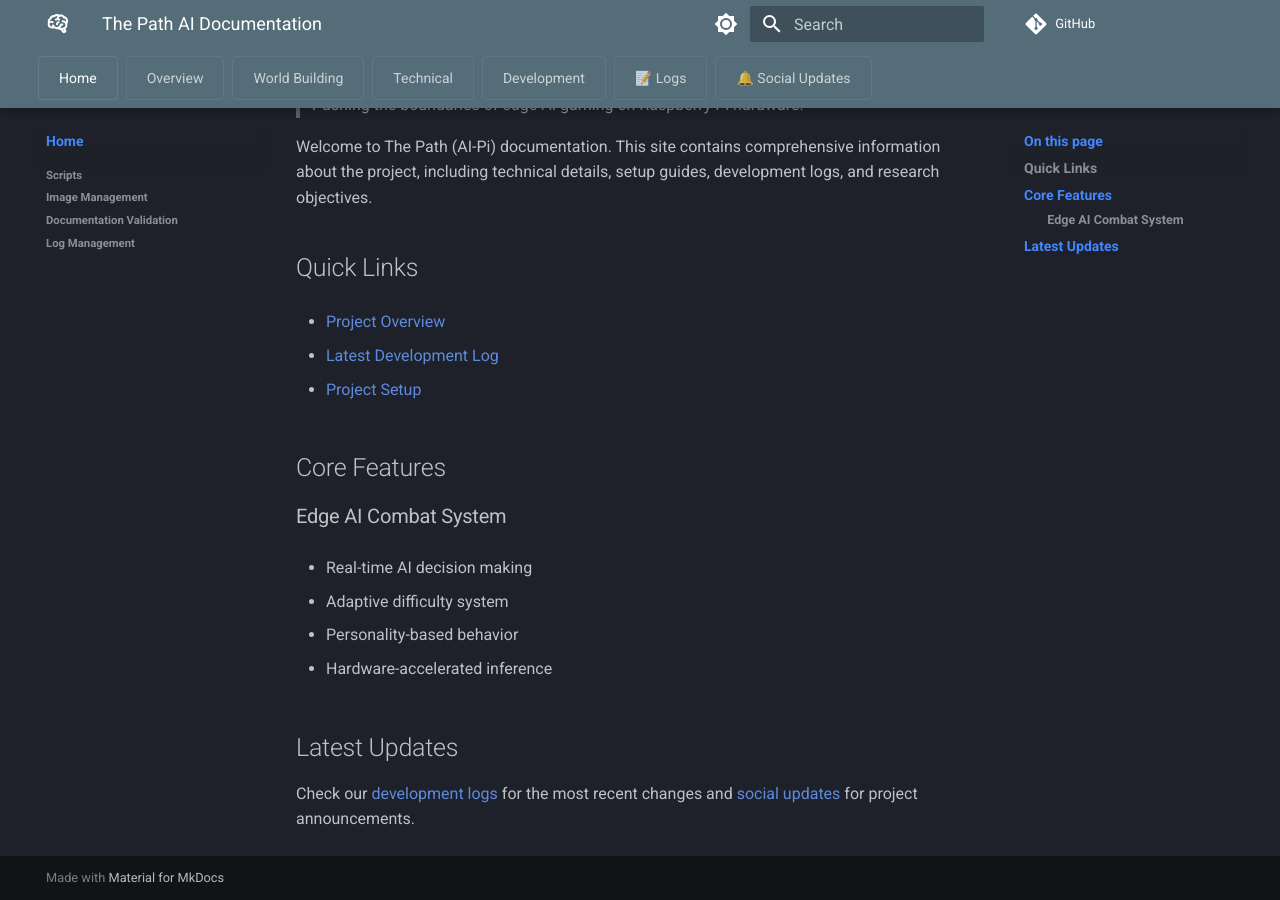
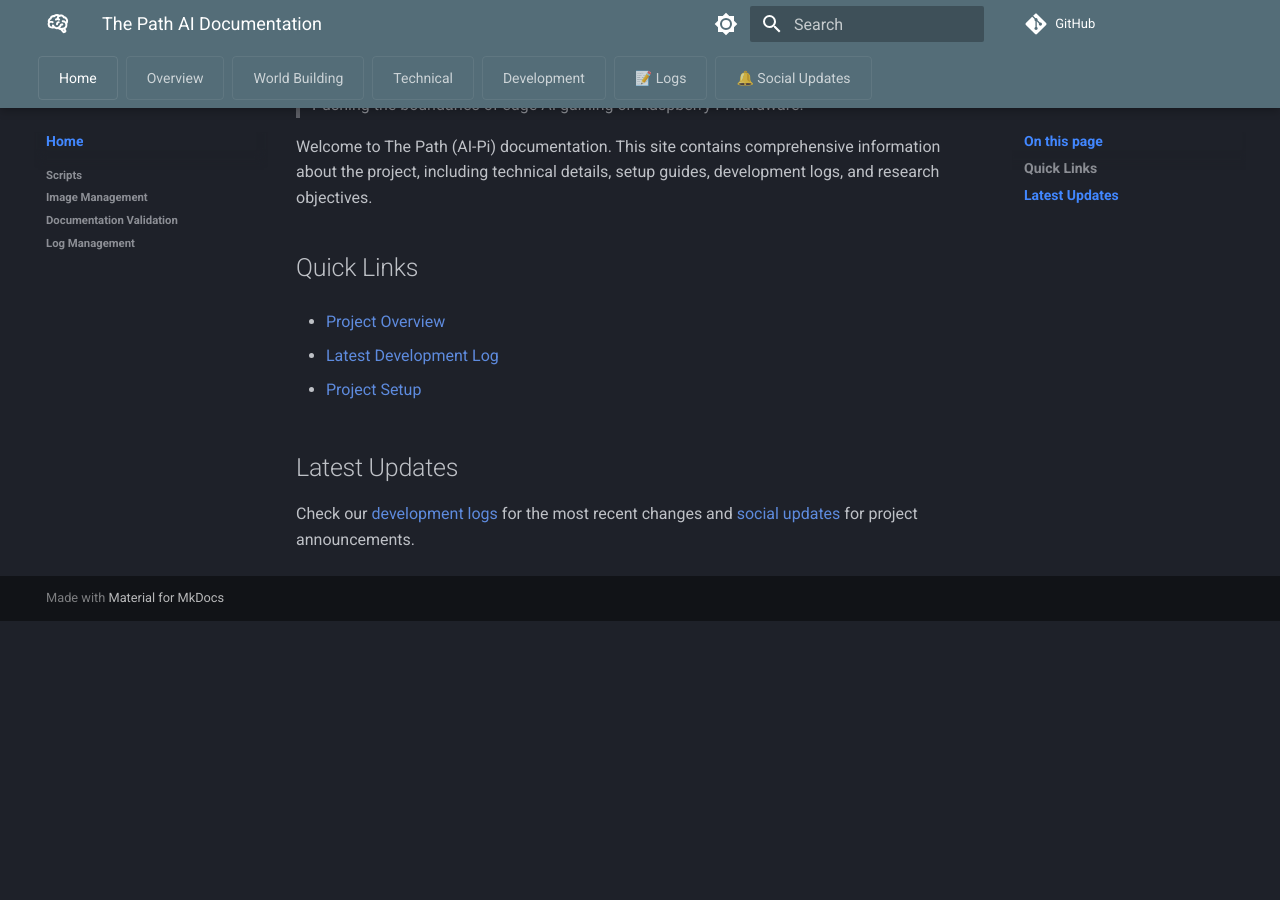
Before and after one commit to MaterDev/thepath-ai_pi, an MkDocs documentation site: the page built from docs/index.md, in a window 1280 px wide and 900 px high, scrolled down 569 px. Built offline with MkDocs 1.6.1 and Material for MkDocs 9.7.7, drawn with Linux system fonts in a browser that asks for light colours; comment, search, counter and statistics services are not loaded; after the commit the page ends 1190 px from its top, so only the background shows below that.

Commit message:
docs: simplify index.md
* Remove Core Features section
* Focus on project setup and updates
* Improve readability

```diff
--- a/docs/index.md
+++ b/docs/index.md
@@ -26,18 +26,6 @@ Welcome to The Path (AI-Pi) documentation. This site contains comprehensive info
 
 - [Project Setup](meta/implementation/setup/project-setup.md)
 
-## Core Features
-
-### Edge AI Combat System
-
-- Real-time AI decision making
-
-- Adaptive difficulty system
-
-- Personality-based behavior
-
-- Hardware-accelerated inference
-
 ## Latest Updates
 
 Check our [development logs](meta/logs/index.md) for the most recent changes and [social updates](meta/social/index.md) for project announcements.
```
